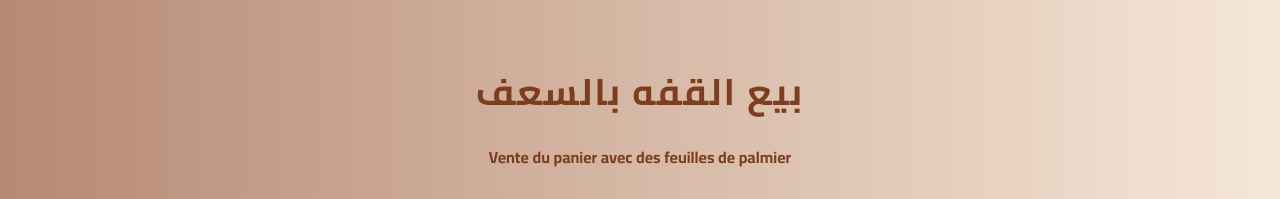
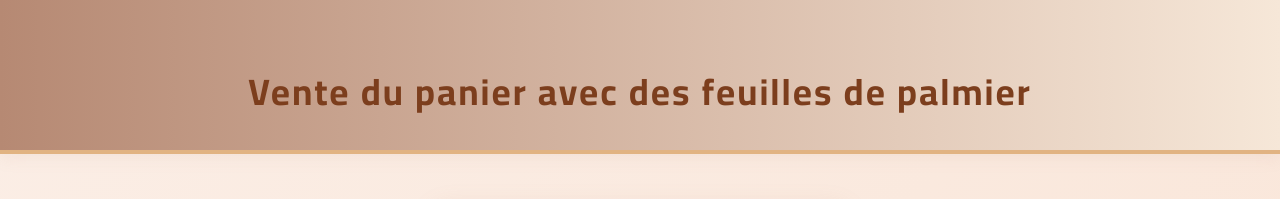
Before and after one commit to yousri25/shop.github.io, a plain HTML site: page index.html in a window 1280 px wide. Shown: the top 199 px of the page. Drawn offline with Linux system fonts and the light colour scheme.

Commit message:
Update index.html

```diff
--- a/index.html
+++ b/index.html
@@ -3,7 +3,7 @@
 <head>
     <meta charset="UTF-8">
     <meta name="viewport" content="width=device-width, initial-scale=1.0">
-    <title>بيع القفه بالسعف  </title>
+    <title>بيع القفه بالسعف </title>
     <style>
     @import url('https://fonts.googleapis.com/css2?family=Cairo:wght@700&display=swap');
     body {
@@ -161,8 +161,7 @@
 </head>
 <body>
     <header>
-        <h1>بيع القفه بالسعف</h1>
-        <p>Vente du panier avec des feuilles de palmier</p>
+        <h1>Vente du panier avec des feuilles de palmier</h1>
     </header>
     <div class="container">
         <div class="items">
@@ -196,8 +195,5 @@
             </div>
         </div>
     </div>
-    <footer>
-        <span>تصميم وتطوير: <b>Yousri ben hariz</b></span>
-    </footer>
 </body>
 </html>
```
